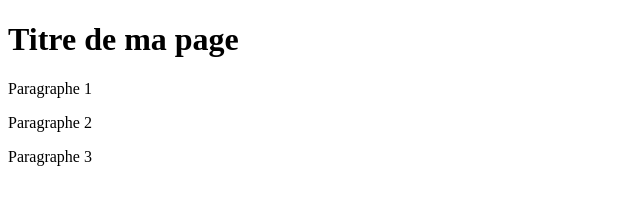
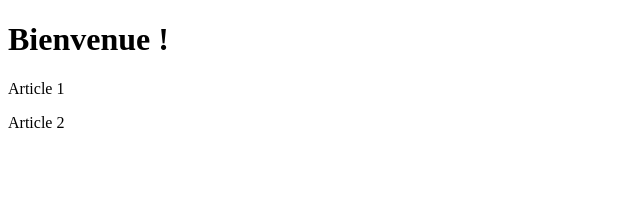
Before and after one commit to JessicaCiosi/tutoGit, a plain HTML site: page index.html in a window 1280 px wide. Shown: the whole page, without its empty margins (0-640 px from the left). Drawn offline with Linux system fonts and the light colour scheme.

Commit message:
modification du contenu de la page d'accueil

```diff
--- a/index.html
+++ b/index.html
@@ -3,12 +3,11 @@
 <head>
     <meta charset="UTF-8">
     <meta name="viewport" content="width=device-width, initial-scale=1.0">
-    <title>Document</title>
+    <title>Mon site web</title>
 </head>
 <body>
-    <h1>Titre de ma page</h1>
-    <p>Paragraphe 1</p>
-    <p>Paragraphe 2</p>
-    <p>Paragraphe 3</p>
+    <h1>Bienvenue !</h1>
+    <p>Article 1</p>
+    <p>Article 2</p>
 </body>
 </html>
```
